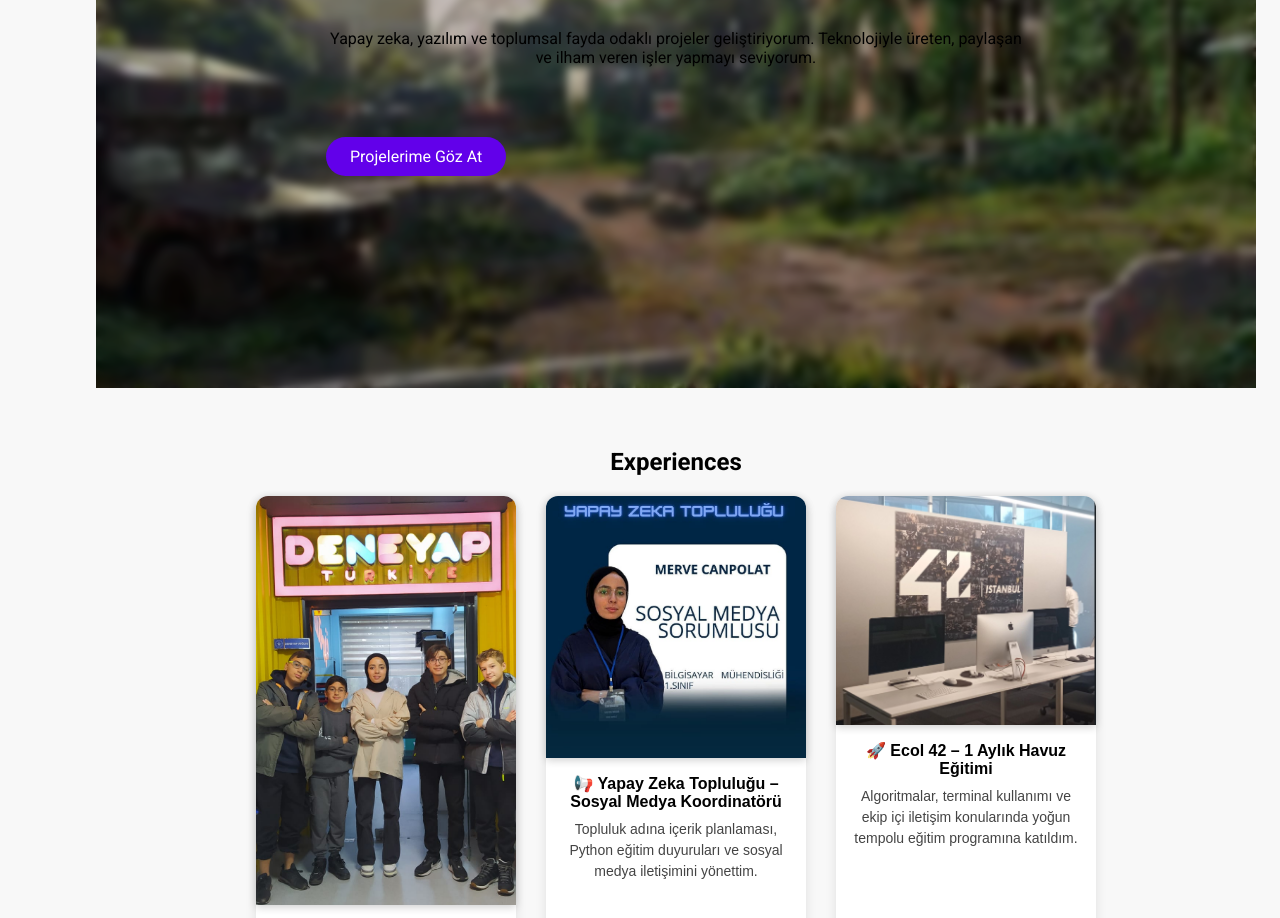
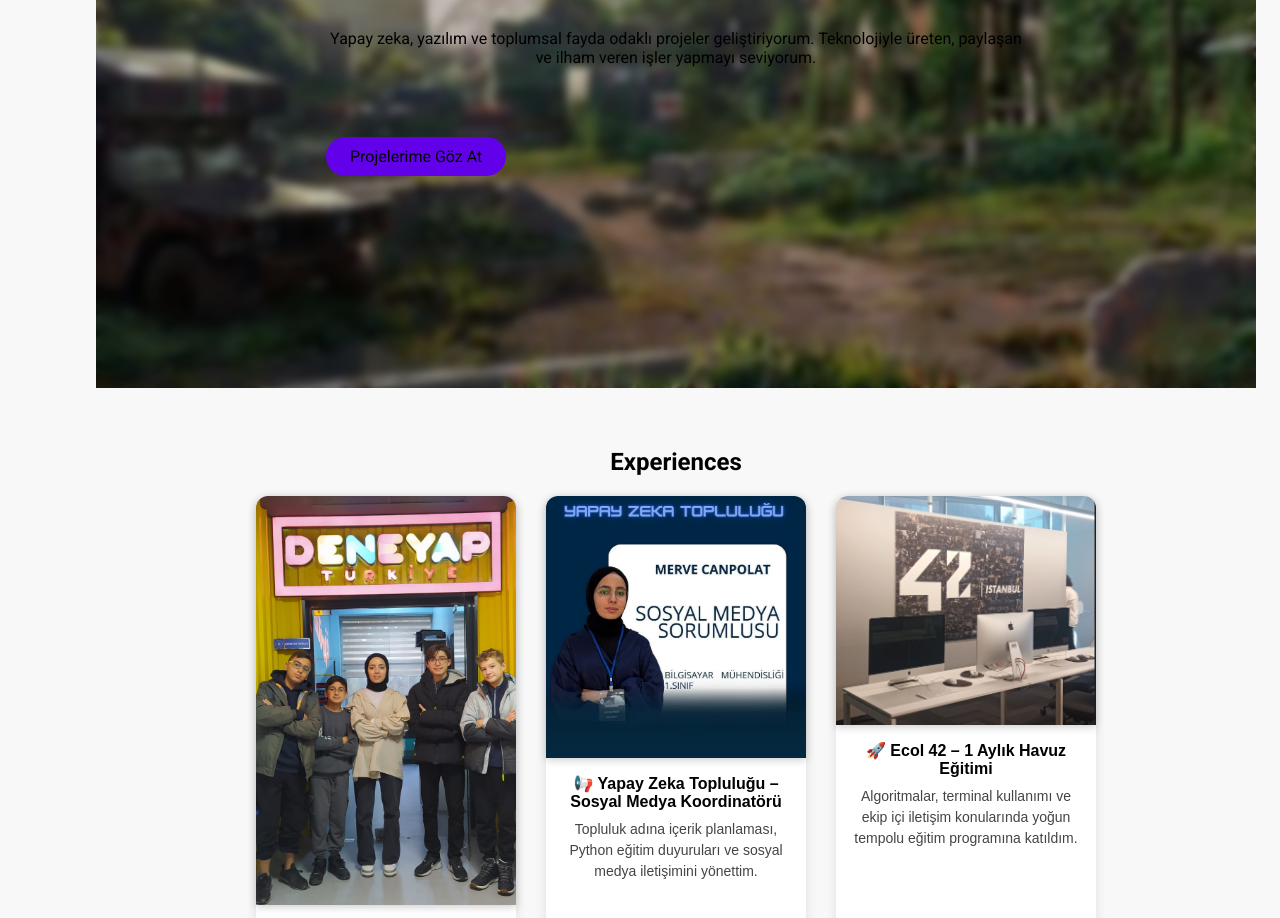
Before and after one commit to mervecplt/mervecplt.github.io, a plain HTML site: page index.html in a window 1280 px wide. Shown: the part 1340-2258 px from the top of the page. Drawn offline with Linux system fonts and the light colour scheme; files whose address does not match are found by name.

Commit message:
Update general.css

```diff
--- a/styles/general.css
+++ b/styles/general.css
@@ -233,12 +233,12 @@ html {
 .hero-btn {
   background-color: #6200ea;
   padding: 10px 24px;
-  color: white;
+  color: black;
   text-decoration: none;
   border-radius: 25px;
   transition: background 0.3s;
 }
 
 .hero-btn:hover {
-  background-color: #3700b3;
+  background-color: black;
 }
```
